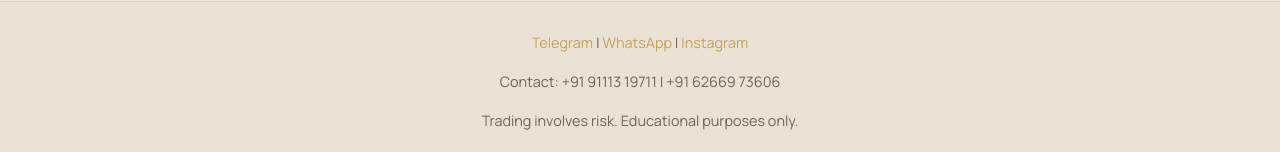
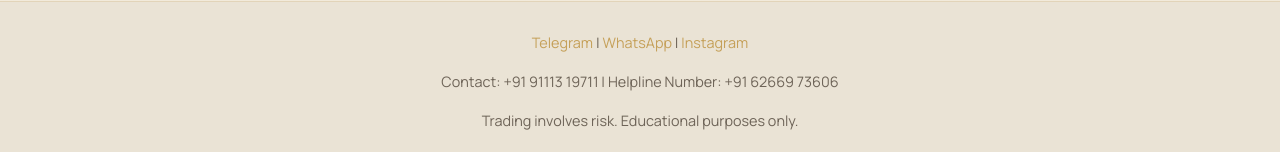
Before and after one commit to imshireenkhatoon-png/1-Academy, a website: page public/index.html in a window 1280 px wide. Shown: the part 4550-4702 px from the top of the page. Drawn offline with nearby package versions, Linux system fonts and the light colour scheme.

Commit message:
update logo

```diff
--- a/public/index.html
+++ b/public/index.html
@@ -321,7 +321,7 @@
           >
         </p>
         <p>
-          Contact: +91 91113 19711 | +91 62669 73606
+          Contact: +91 91113 19711 | Helpline Number: +91 62669 73606
         </p>
         <p>Trading involves risk. Educational purposes only.</p>
         <p>&copy; <span id="year"></span> 1PERCENTACADEMY. All rights reserved.</p>
```
Also changed, not shown: public/favicon.svg.
